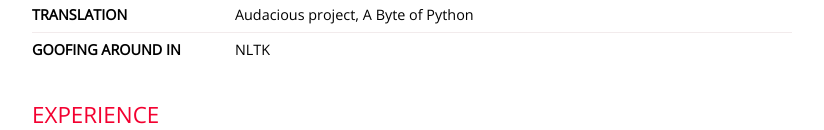
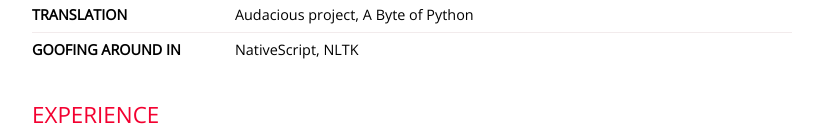
Before and after one commit to dekadentno/dekadentno.github.io, a plain HTML site: page index.html in a window 1280 px wide. Shown: the part 763-893 px from the top of the page, without its empty margins (8-832 px from the left). Drawn offline with nearby package versions, Linux system fonts and the light colour scheme.

Commit message:
Goofing in NativeScript

```diff
--- a/index.html
+++ b/index.html
@@ -91,7 +91,7 @@
 			<div class="item">
 				<div class="name">Goofing around in</div>
 				<div class="keywords">
-					NLTK
+					NativeScript, NLTK
 				</div>
 			</div>
 		</section>
```
